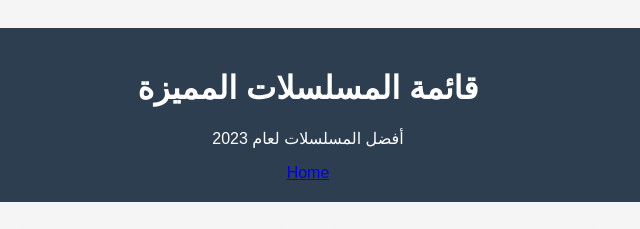
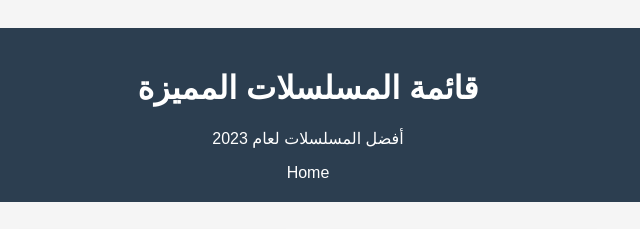
Before and after one commit to Abdulaziz-Badaam-dev/Web_Project, a plain HTML site: page Project1Series.html in a window 1280 px wide. Shown: the top 229 px of the page, 332-972 px from the left. Drawn offline with Linux system fonts and the light colour scheme.

Commit message:
Project1Series.html

```diff
--- a/Project1Series.html
+++ b/Project1Series.html
@@ -10,7 +10,7 @@
     <div class="header">
         <h1>قائمة المسلسلات المميزة</h1>
         <p>أفضل المسلسلات لعام 2023</p>
-        <a href="index.html" alt = "Home">Home</a>
+        <a style="color: white; text-decoration: none;" href="Project1.html" alt = "Home">Home</a>
 
     </div>
 
```
